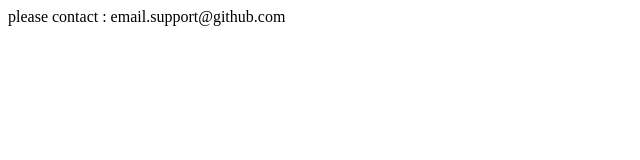
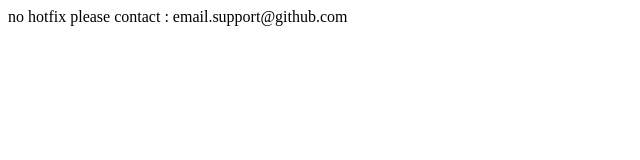
Before and after one commit to danielmoradiellos/hello-world, a plain HTML site: page index.html in a window 1280 px wide. Shown: the whole page, without its empty margins (0-640 px from the left). Drawn offline with Linux system fonts and the light colour scheme.

Commit message:
date mer 24 fév 2021 16:19:51 CET

```diff
--- a/index.html
+++ b/index.html
@@ -1,3 +1,3 @@
 <div id="footer">
-	please contact : email.support@github.com
+	no hotfix please contact : email.support@github.com
 </div>
```
